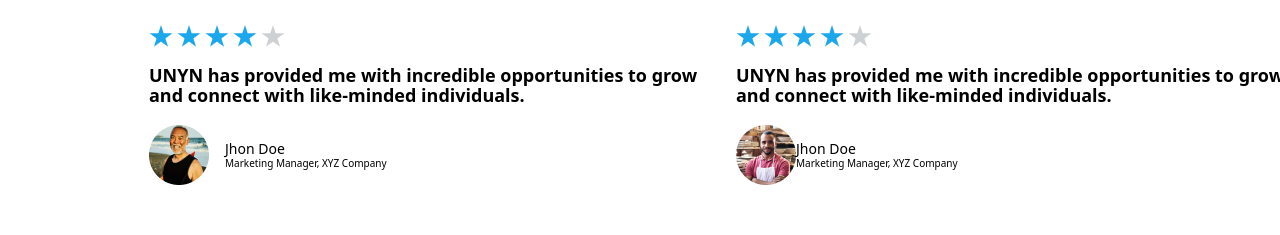
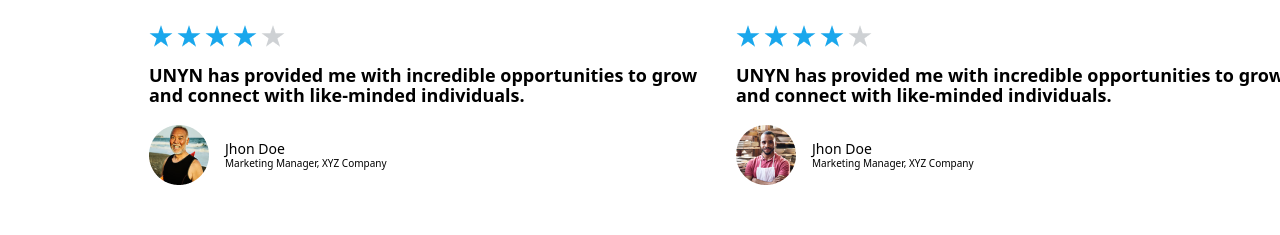
Before and after one commit to roy2pushkar/UNYN-NGO, a React (Create React App) app: page / in a window 1280 px wide. Shown: the part 3480-3715 px from the top of the page. Built offline with nearby package versions, Linux system fonts and the light colour scheme.

Commit message:
UNYN assignment

```diff
--- a/src/components/ContactUs.jsx
+++ b/src/components/ContactUs.jsx
@@ -51,7 +51,7 @@
 
     <input type="email" id="email" name="email" className="w-[480px] h-[54px] px-2 py-2 border rounded-md shadow-sm focus:outline-none focus:ring border-[#1AA7EC]" placeholder="your mail..." />
 
-    <textarea id="message" name="message" rows="12" className="w-[480px] h-[54px] px-3 py-2 border rounded-md shadow-sm focus:outline-none focus:ring border-[#1AA7EC]" placeholder="Enter your message..."></textarea>
+    <textarea id="message" name="message" rows="8"  className="w-[480px] px-3 py-2 border rounded-md shadow-sm focus:outline-none focus:ring border-[#1AA7EC]" placeholder="Enter your message..."></textarea>
 
     <button className="bg-blue-500 text-white font-normal w-[480px] h-[54px] py-2 px-4 mr-3 rounded-md">
       Join
--- a/src/components/Join.jsx
+++ b/src/components/Join.jsx
@@ -5,7 +5,7 @@
     return (
         <div className="ml-[150px] mr-[150px] pt-[48px] w-[480px] h-[562px]">
            <div className="flex flex-col justify-center items-end gap-y-2">
-             <img className='  w-[108px] h-[64px] mr-[16%] ' src={logo} alt='arrow'>
+             <img className='  w-[108px] h-[72px] mr-[16%] ' src={logo} alt='arrow'>
                </img>
                <h5 className="font-bold text-[26px] leading-7  w-[243px] h-[24px] text-center ">
                 Fill details to join
--- a/src/components/Testimonials.jsx
+++ b/src/components/Testimonials.jsx
@@ -40,7 +40,7 @@
                <p className="text-[18px] font-semibold leading-5 w-[555px] h-[44px]">
                 UNYN has provided me with incredible opportunities to grow and connect with like-minded individuals.
                </p>
-               <div className="flex  justify-start items-center gap-y-4">
+               <div className="flex  justify-start items-center gap-4">
                   <img className='w-[60px] h-[60px]' src={Testimonial2} alt='about'>
                </img>
                <div className="">
```
